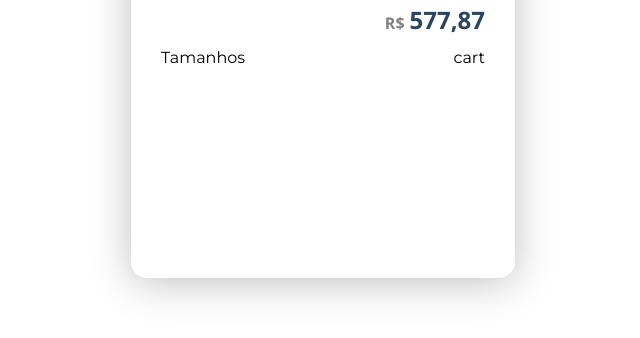
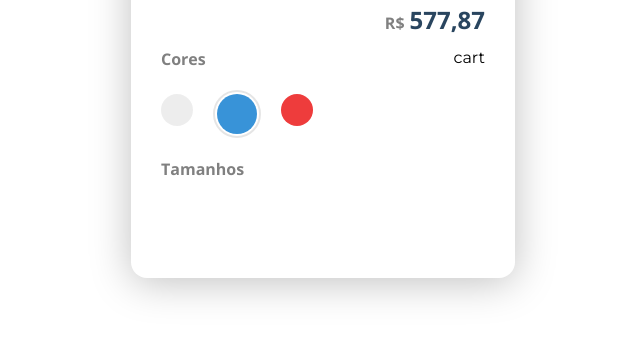
Before and after one commit to banRayan/challenge_PapoDeDev, a plain HTML site: page index.html in a window 1280 px wide. Shown: the part 410-748 px from the top of the page, without its empty margins (317-957 px from the left). Drawn offline with nearby package versions, Linux system fonts and the light colour scheme.

Commit message:
Update project

```diff
--- a/index.html
+++ b/index.html
@@ -23,7 +23,15 @@
                 <h3 class="title">Nike Free<br>Run 2</h3>
                 <h4 class="price"><span>R$</span>577,87</h4>
                 <div class="actions-container">
-                    <div class="shoes-options">Tamanhos</div>
+                    <div class="shoes-options">
+                        <p>Cores</p>
+                        <div class="color-options">
+                            <div class="color"></div>
+                            <div class="color selected"></div>
+                            <div class="color"></div>
+                        </div>
+                        <p>Tamanhos</p>
+                    </div>
                     <div class="cart">cart</div>
                 </div>
             </div>
--- a/style.css
+++ b/style.css
@@ -95,3 +95,48 @@
 .actions-container .shoes-options{
     flex-grow: 1;
 }
+
+.shoes-options p{
+    font: bold 1rem 'Open Sans', sans-serif;
+    color: #808080;
+    margin-right: 5px;
+}
+
+.color-options {
+    display: flex;
+    margin: 1.5rem 0;
+}
+
+.color-options .color{
+    width: 2rem;
+    height: 2rem;
+    border-radius: 50%;
+    margin-right: 1.5rem;
+    background-color: rgba(196, 196, 196, 0.3);
+}
+
+.color-options .color:nth-child(2){
+    background-color: rgba(56, 147, 216, 1);
+}
+
+.color-options .color:nth-child(3){
+    background-color: rgb(238, 60, 60);
+}
+
+.color-options .color.selected{
+    width: 2.5rem;
+    height: 2.5rem;
+
+    display: flex;
+    align-items: center;
+    justify-content: center;
+}
+
+.color-options .color.selected::after{
+    content: '';
+    position: absolute;
+    width: 2.8rem;
+    height: 2.8rem;
+    border-radius: 50%;
+    border: 2px solid rgba(0, 0, 0, 0.1)
+}
```
